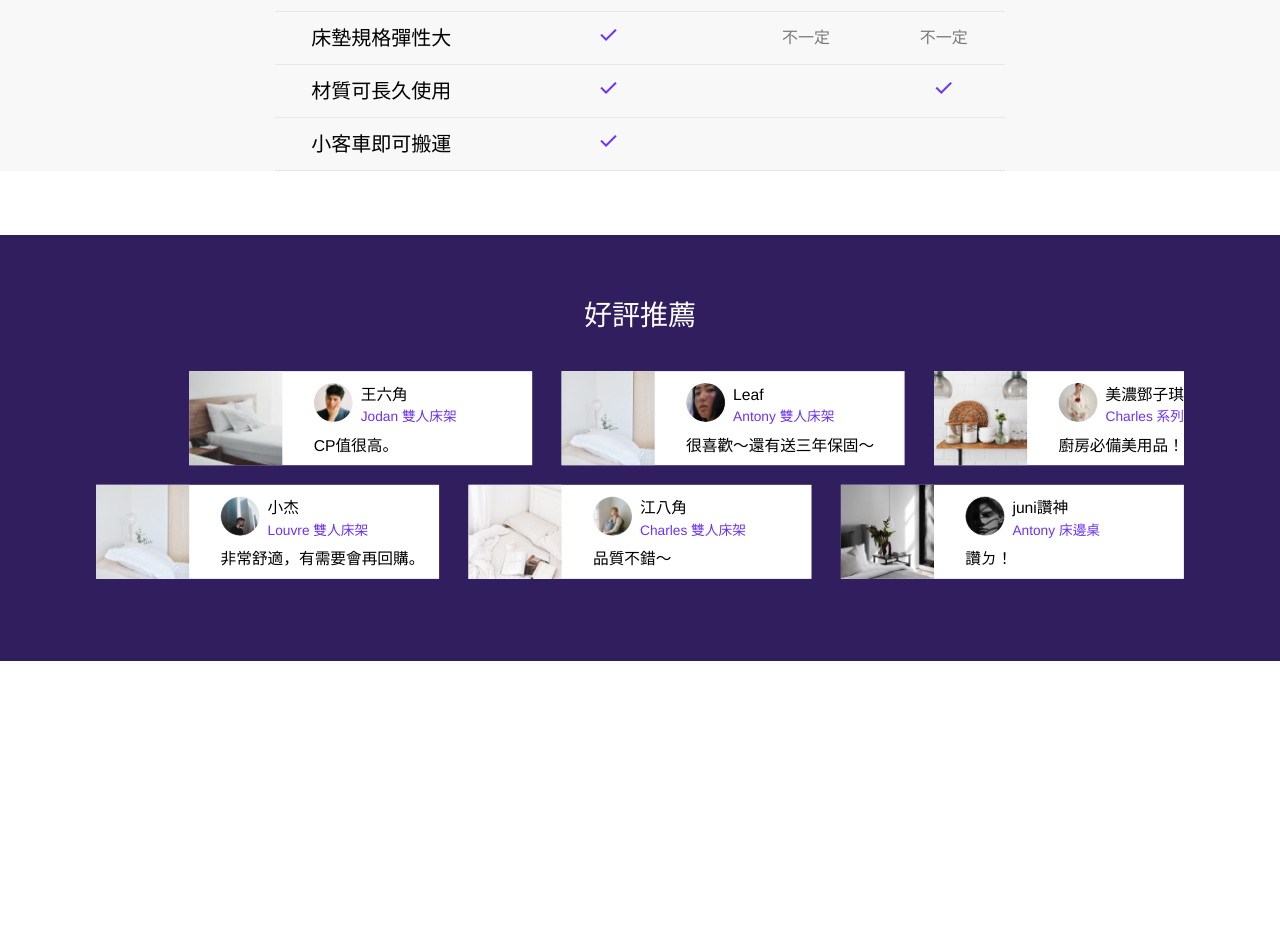
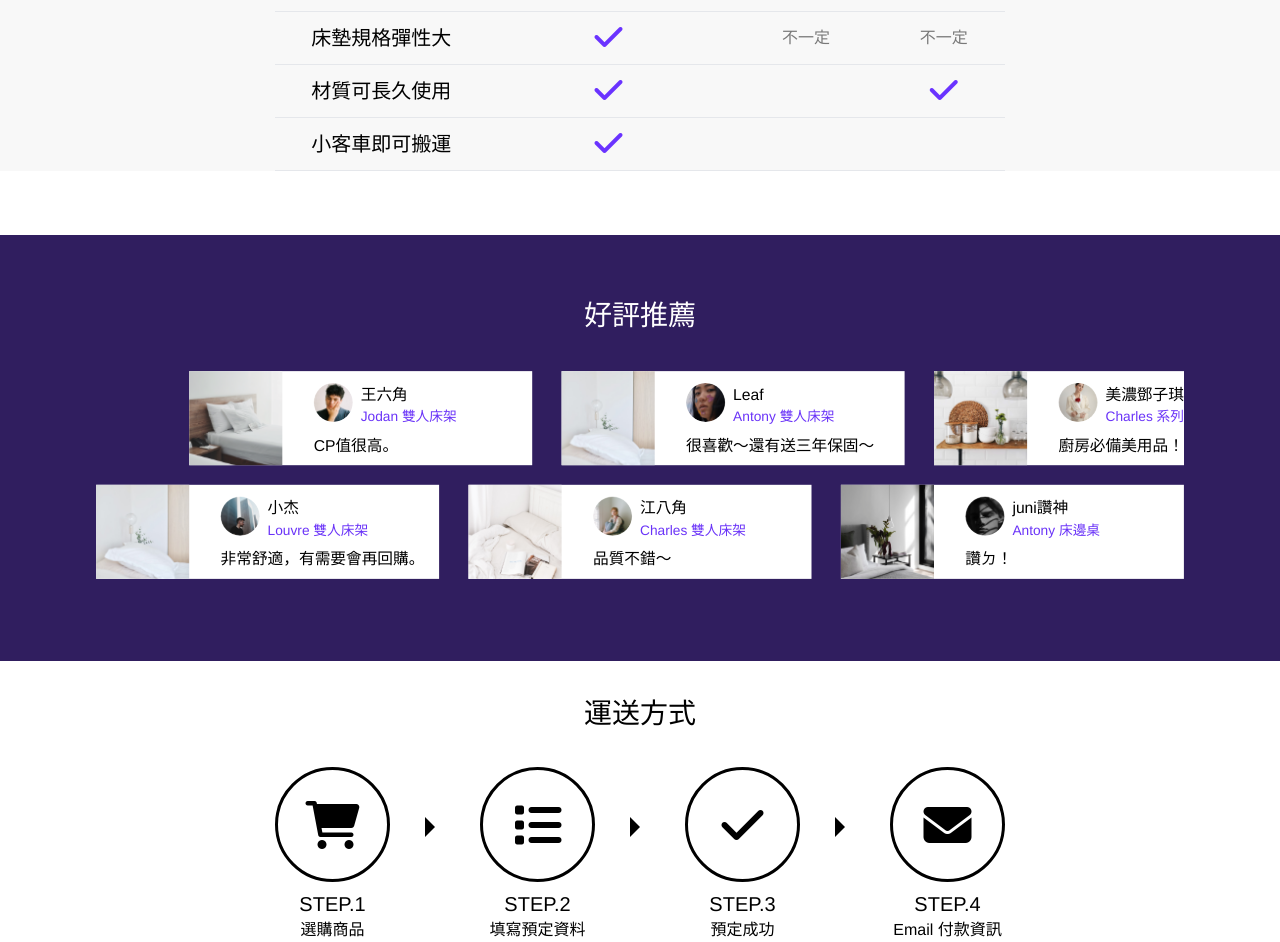
Before and after one commit to genkihong/vite-furniture, a Vue app: page / in a window 1280 px wide. Shown: the part 1220-2162 px from the top of the page. Before the commit the page ends 1881 px from the top, so only its background shows below. Built offline with nearby package versions, Linux system fonts and the light colour scheme.

Commit message:
add transport

```diff
--- a/index.html
+++ b/index.html
@@ -5,10 +5,7 @@
     <link rel="icon" href="/favicon.ico" />
     <meta name="viewport" content="width=device-width, initial-scale=1.0" />
     <title>Vite-WOWOROOM</title>
-    <link
-      rel="stylesheet"
-      href="https://fonts.googleapis.com/css2?family=Material+Symbols+Outlined:opsz,wght,FILL,GRAD@48,700,0,0"
-    />
+    <link rel="stylesheet" href="https://cdnjs.cloudflare.com/ajax/libs/font-awesome/6.1.1/css/all.min.css">
   </head>
 
   <body>
--- a/src/App.vue
+++ b/src/App.vue
@@ -12,13 +12,4 @@
   <router-view></router-view>
 </template>
 
-<style>
-#app {
-  font-family: Avenir, Helvetica, Arial, sans-serif;
-  /* -webkit-font-smoothing: antialiased; */
-  /* -moz-osx-font-smoothing: grayscale; */
-  /* text-align: center; */
-  /* color: #2c3e50; */
-  /* margin-top: 60px; */
-}
-</style>
+<style></style>
--- a/src/index.css
+++ b/src/index.css
@@ -2,15 +2,47 @@
 @tailwind components;
 @tailwind utilities;
 
+@layer base {
+  html {
+    font-family: Microsoft JhengHei, Avenir, Helvetica, Arial, 'Noto Sans',
+      sans-serif;
+  }
+}
 @layer components {
   .card {
     background-color: theme('colors.white');
     min-width: 350px;
     height: 96px;
-    /* border-radius: theme('borderRadius.lg');
-    box-shadow: theme('boxShadow.xl'); */
   }
   .card-content {
     padding: theme('spacing.3') 0 theme('spacing.3') theme('spacing.4');
   }
+
+  .scroll-zone {
+    cursor: grab;
+    transition: all 0.2s;
+    transform: scale(0.98);
+    overflow: hidden;
+  }
+  .scroll-zone.active {
+    cursor: grabbing;
+    transform: scale(1);
+  }
+
+  .circle {
+    @apply border-[3px] border-black rounded-full h-[115px] w-[115px];
+  }
+  #transport li:nth-child(1):after,
+  #transport li:nth-child(2):after,
+  #transport li:nth-child(3):after {
+    content: '';
+    width: 0;
+    height: 0;
+    border-style: solid;
+    border-width: 10px;
+    border-color: transparent transparent transparent #000;
+    position: absolute;
+    top: 50px;
+    left: 150px;
+  }
 }
--- a/src/views/Home.vue
+++ b/src/views/Home.vue
@@ -1,6 +1,6 @@
 <script setup>
 import { provide } from 'vue';
-import Recommend from '@/components/Recommend.vue';
+import Recommend from './Recommend.vue';
 const imgUrl = import.meta.env.PROD ? import.meta.env.VITE_IMGURL : '';
 provide('imgUrl', imgUrl);
 // console.log(imgUrl);
@@ -22,8 +22,12 @@ provide('imgUrl', imgUrl);
           <li class="mr-12 hover:text-[#6A33F8]">
             <a href="#recommendation">好評推薦</a>
           </li>
-          <li class="mr-12 hover:text-[#6A33F8]"><a href="#">運送方式</a></li>
-          <li class="hover:text-[#6A33F8]"><a href="#">立即預訂</a></li>
+          <li class="mr-12 hover:text-[#6A33F8]">
+            <a href="#transport">運送方式</a>
+          </li>
+          <li class="hover:text-[#6A33F8]">
+            <a href="#booking">立即預訂</a>
+          </li>
         </ul>
       </nav>
     </header>
@@ -74,7 +78,7 @@ provide('imgUrl', imgUrl);
           <tr class="border-b">
             <td class="text-xl py-3">可單人自行組裝</td>
             <td class="text-[#6A33FF]">
-              <span class="material-symbols-outlined"> done </span>
+              <i class="fa-solid fa-check fa-2xl"></i>
             </td>
             <td class="text-[#797979]">不一定</td>
             <td></td>
@@ -82,7 +86,7 @@ provide('imgUrl', imgUrl);
           <tr class="border-b">
             <td class="text-xl py-3">可多次重複拆裝</td>
             <td class="text-[#6A33FF]">
-              <span class="material-symbols-outlined">done</span>
+              <i class="fa-solid fa-check fa-2xl"></i>
             </td>
             <td></td>
             <td></td>
@@ -90,7 +94,7 @@ provide('imgUrl', imgUrl);
           <tr class="border-b">
             <td class="text-xl py-3">床墊規格彈性大</td>
             <td class="text-[#6A33FF]">
-              <span class="material-symbols-outlined">done</span>
+              <i class="fa-solid fa-check fa-2xl"></i>
             </td>
             <td class="text-[#797979]">不一定</td>
             <td class="text-[#797979]">不一定</td>
@@ -98,17 +102,17 @@ provide('imgUrl', imgUrl);
           <tr class="border-b">
             <td class="text-xl py-3">材質可長久使用</td>
             <td class="text-[#6A33FF]">
-              <span class="material-symbols-outlined">done</span>
+              <i class="fa-solid fa-check fa-2xl"></i>
             </td>
             <td></td>
             <td class="text-[#6A33FF]">
-              <span class="material-symbols-outlined">done</span>
+              <i class="fa-solid fa-check fa-2xl"></i>
             </td>
           </tr>
           <tr class="border-b">
             <td class="text-xl py-3">小客車即可搬運</td>
             <td class="text-[#6A33FF]">
-              <span class="material-symbols-outlined">done</span>
+              <i class="fa-solid fa-check fa-2xl"></i>
             </td>
             <td></td>
             <td></td>
@@ -117,23 +121,44 @@ provide('imgUrl', imgUrl);
       </table>
     </section>
     <!-- 好評推薦 -->
-    <section id="recommendation" class="bg-[#301E5F] pt-[60px] pb-20">
+    <section id="recommendation" class="bg-[#301E5F] pt-[60px] pb-20 mb-8">
       <Recommend />
+    </section>
+    <!-- 運送方式 -->
+    <section id="transport" class="w-full max-w-[730px] mx-auto">
+      <h2 class="text-center text-[28px] mb-8">運送方式</h2>
+      <ul class="flex text-center">
+        <li class="mr-[90px] relative">
+          <div class="circle flex items-center justify-center mb-2">
+            <i class="fa-solid fa-cart-shopping text-5xl"></i>
+          </div>
+          <p class="text-xl">STEP.1</p>
+          <p>選購商品</p>
+        </li>
+        <li class="mr-[90px] relative">
+          <div class="circle flex items-center justify-center mb-2">
+            <i class="fa-solid fa-list text-5xl"></i>
+          </div>
+          <p class="text-xl">STEP.2</p>
+          <p>填寫預定資料</p>
+        </li>
+        <li class="mr-[90px] relative">
+          <div class="circle flex items-center justify-center mb-2">
+            <i class="fa-solid fa-check text-5xl"></i>
+          </div>
+          <p class="text-xl">STEP.3</p>
+          <p>預定成功</p>
+        </li>
+        <li>
+          <div class="circle flex items-center justify-center mb-2">
+            <i class="fa-solid fa-envelope text-5xl"></i>
+          </div>
+          <p class="text-xl">STEP.4</p>
+          <p>Email 付款資訊</p>
+        </li>
+      </ul>
     </section>
   </div>
 </template>
 
-<style scoped>
-.hidden-scroll {
-  -ms-overflow-style: none;
-  /* IE and Edge */
-  scrollbar-width: none;
-  /* Firefox */
-}
-
-.hidden-scroll::-webkit-scrollbar {
-  display: none;
-}
-
-/* Hide scrollbar for IE, Edge and Firefox */
-</style>
+<style scoped></style>
--- a/src/components/Recommend.vue
+++ b/src/views/Recommend.vue
@@ -10,6 +10,7 @@ const imgUrl = inject('imgUrl');
 
 let startX = 0;
 let startScrollLeft = 0;
+
 //滑鼠按下時
 const dragStart = (e) => {
   isActive.value = true;
@@ -17,6 +18,7 @@ const dragStart = (e) => {
   startX = e.pageX; //起始座標
   startScrollLeft = scroll.value.scrollLeft; //捲軸起始值，預設為0
 };
+
 //滑鼠拖曳時
 const dragHandle = (e) => {
   // e.preventDefault();
@@ -28,6 +30,7 @@ const dragHandle = (e) => {
   //console.log(startX);
   //console.log(startScrollLeft);
 };
+
 //滑鼠離開或放開時
 const dragStop = () => {
   isActive.value = false;
@@ -101,16 +104,4 @@ const dragStop = () => {
   </div>
 </template>
 
-<style lang="scss" scoped>
-.scroll-zone {
-  cursor: grab;
-  transition: all 0.2s;
-  transform: scale(0.98);
-  overflow: hidden;
-
-  &.active {
-    cursor: grabbing;
-    transform: scale(1);
-  }
-}
-</style>
+<style lang="scss" scoped></style>
```
